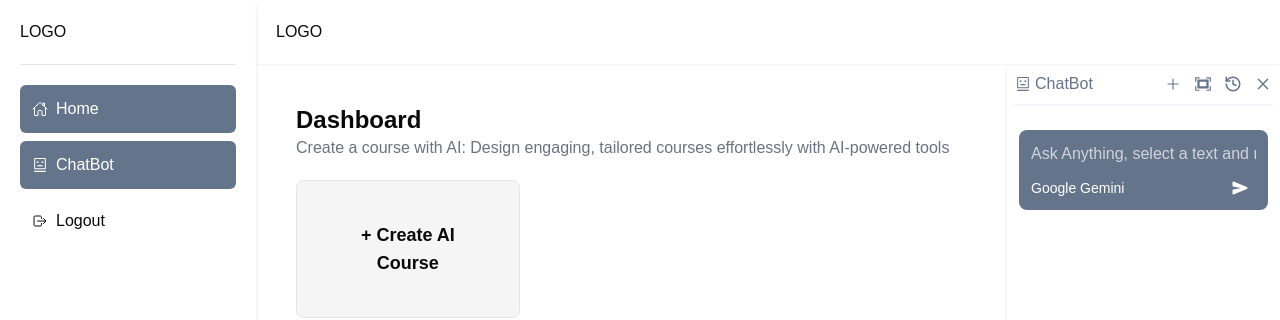
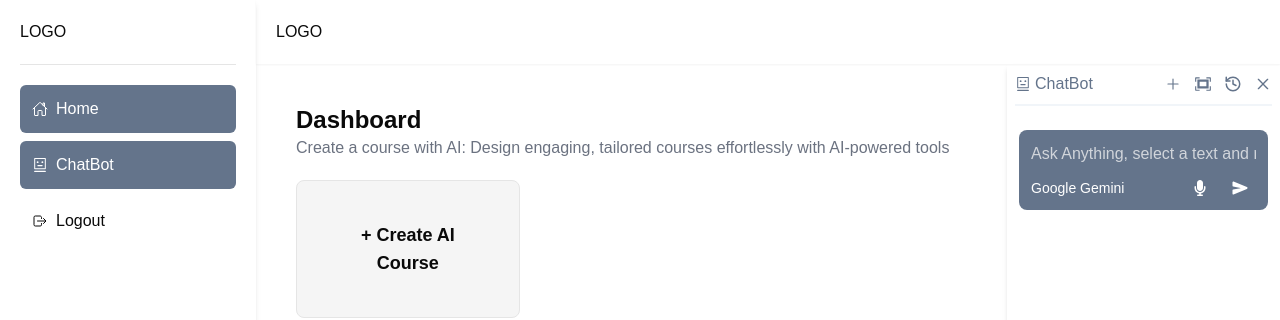
Before and after one commit to Tarunroy500/ai-course-generator, a Next.js app: page /dashboard in a window 1280 px wide. Both pictures are taken after a click on the button "ChatBot". Shown: the top 320 px of the page. Built offline with nearby package versions, Linux system fonts and the light colour scheme.

Commit message:
added mic

```diff
--- a/app/dashboard/_components/ChatBotInput.jsx
+++ b/app/dashboard/_components/ChatBotInput.jsx
@@ -3,6 +3,7 @@ import React, { useState, useContext } from 'react'
 import { IoSend } from "react-icons/io5";
 import { DashboardContext } from '../layout';
 import { LoaderCircle } from "lucide-react";
+import { FaMicrophone } from "react-icons/fa6";
 import axios from 'axios';
 
 const ChatBotInput = () => {
@@ -47,7 +48,10 @@ const ChatBotInput = () => {
         <input value={Input} onChange={(e) => setInput(e.target.value)} type="text" className='bg-transparent focus:outline-none w-full p-1 caret-white placeholder-gray-300 mb-1 text-white' placeholder='Ask Anything, select a text and right click to view commands'/>
         <div className='p-1 pr-3 text-white flex items-center justify-between'>
           <p className='text-sm'>Google Gemini</p>
-          <button type="submit">{!Loading ? <IoSend /> : <LoaderCircle className="animate-spin"/>}</button>
+          <div className='flex justify-between gap-6'>
+            <button type="submit">{!Loading ? <FaMicrophone /> : <LoaderCircle className="animate-spin"/>}</button>
+            <button type="submit">{!Loading ? <IoSend /> : <LoaderCircle className="animate-spin"/>}</button>
+          </div>
         </div>
       </form>
     </div>
```
Also changed, not shown: 1 other file (tests, documents, lock files or other folders).
